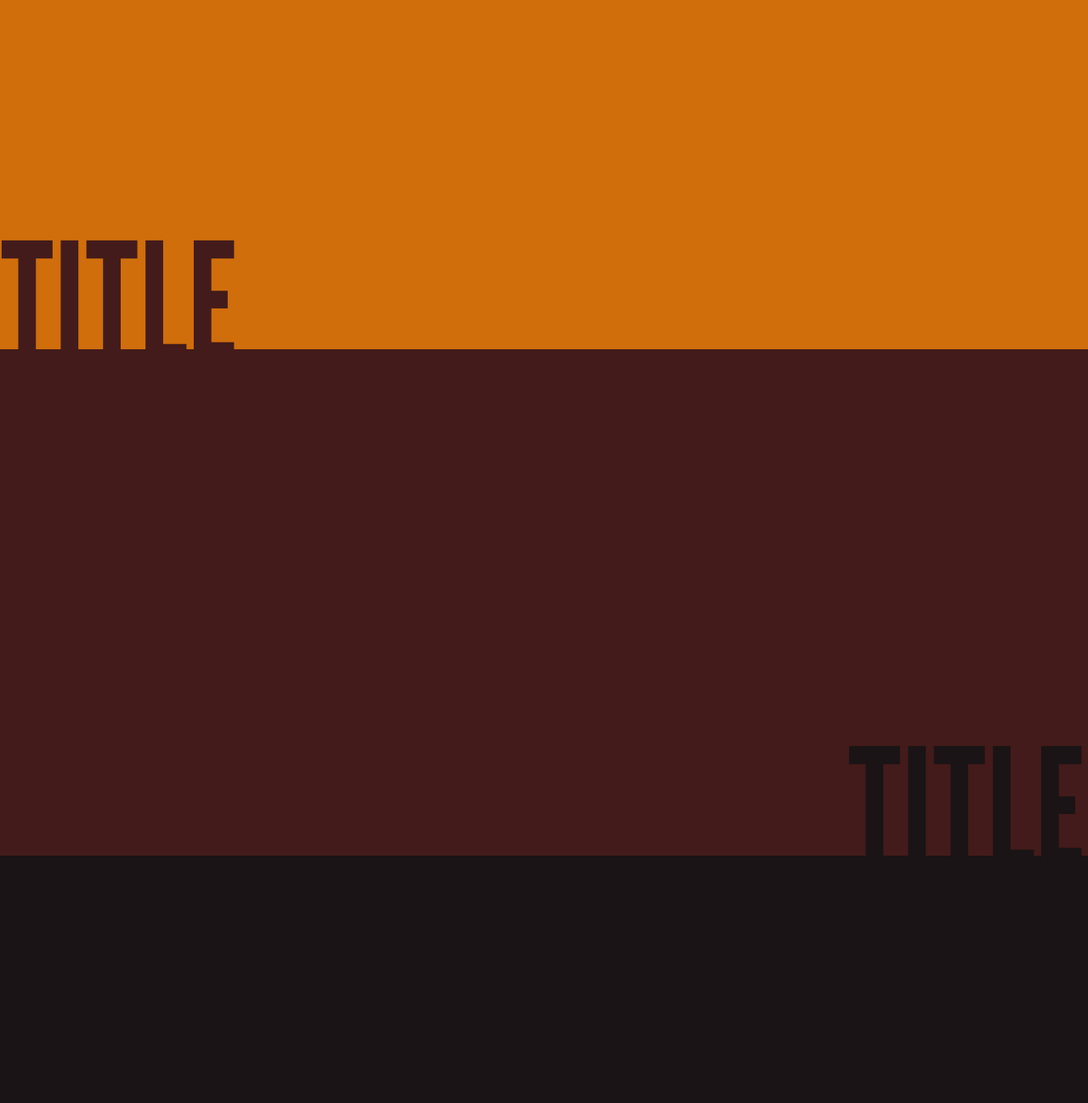
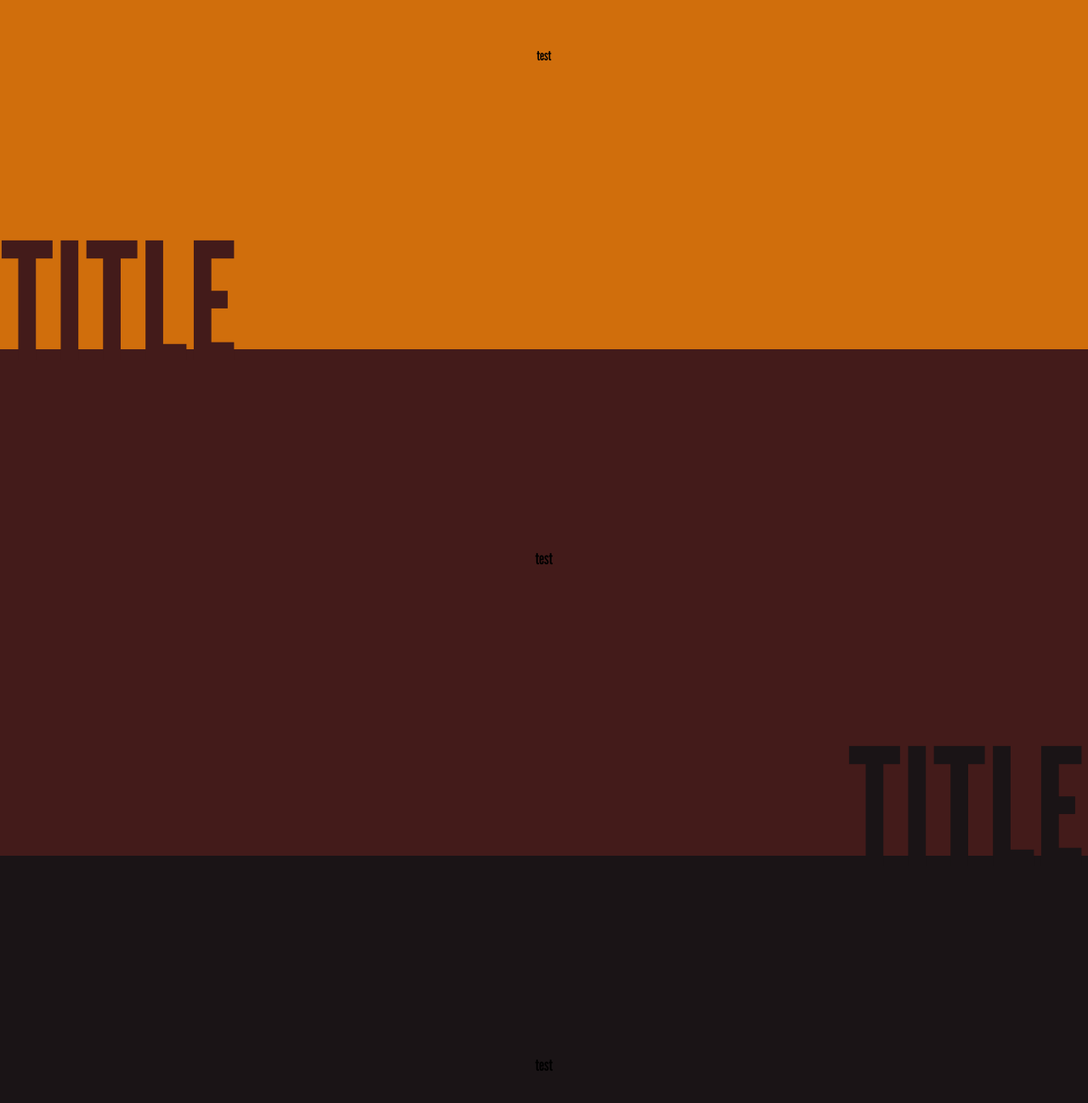
Before and after one commit to Chrisdocs/espresso, a Next.js app: page / in a window 1280 px wide. Shown: the part 969-2267 px from the top of the page at 85% size. Built offline with nearby package versions, Linux system fonts and the light colour scheme.

Commit message:
text sections for header and body components

```diff
--- a/components/BodySectionA.jsx
+++ b/components/BodySectionA.jsx
@@ -1,11 +1,15 @@
-import React from 'react';
-import styles from '../styles/Home.module.scss';
+import React from "react";
+import styles from "../styles/Home.module.scss";
 
-export default function BodySectionA (style1, style2, title) {
-	return (
-		<div className={styles.bodyA}>
-			<p>TITLE</p>
-			<div className={styles.bodyBlockA}></div>
-		</div>
-	)
+export default function BodySectionA(style1, style2, title) {
+  return (
+    <div className={styles.bodyA}>
+      <p className={styles.title}>TITLE</p>
+      <div className={styles.bodyBlockA}>
+        <div className={styles.content}>
+          <p>test</p>
+        </div>
+      </div>
+    </div>
+  );
 }
--- a/components/BodySectionB.jsx
+++ b/components/BodySectionB.jsx
@@ -1,11 +1,15 @@
-import React from 'react';
-import styles from '../styles/Home.module.scss';
+import React from "react";
+import styles from "../styles/Home.module.scss";
 
-export default function BodySectionB () {
-	return (
-		<div className={styles.bodyTwo}>
-			<p>TITLE</p>
-			<div className={styles.bodyBlockTwo}></div>
-		</div>
-	)
+export default function BodySectionB() {
+  return (
+    <div className={styles.bodyTwo}>
+      <p>TITLE</p>
+      <div className={styles.bodyBlockTwo}>
+        <div className={styles.content}>
+          <p>test</p>
+        </div>
+      </div>
+    </div>
+  );
 }
--- a/components/Header.jsx
+++ b/components/Header.jsx
@@ -10,6 +10,7 @@ export default function Header () {
 			ESPRESSO
 			</p>
 		<div className={styles.headerBody}>
+			<p className={styles.content}>test</p>
 		</div>
 		<BodySectionA />
 		<BodySectionB />
--- a/styles/Home.module.scss
+++ b/styles/Home.module.scss
@@ -16,7 +16,7 @@
 		background-image: linear-gradient($txt-gradient, $txt-primary);
 		background-clip: text;
 		color: transparent;
-		font-family: 'League Gothic', sans-serif;;
+		font-family: $font-primary;
 		margin-bottom: 0;
 		margin-left: 0;
 		margin-right: 0;
@@ -29,6 +29,12 @@
 		grid-row: 2;
 		background-color: $color-secondary;
 		height: 60vh;
+
+		.content{
+			text-align: center;
+			margin-top: 30vh;
+			font-family: $font-primary;
+		}
 	}
 }
 
@@ -58,6 +64,16 @@
 		background-color: $color-tertiary;
 		height: 60vh;
 	}
+
+	.content{
+		padding-top: 30vh;
+		p {
+		z-index: 99;
+		color: black;
+		text-align: center;
+		font-size: larger;
+		}
+	}
 }
 
 .bodyTwo {
@@ -82,6 +98,17 @@
 		grid-row: 2;
 		background-color: $color-quaternary;
 		height: 60vh;
+	}
+
+	.content{
+		padding-top: 30vh;
+		p {
+		z-index: 99;
+		color: black;
+		text-align: center;
+		font-size: larger;
+		background-color: $color-quaternary;
+		}
 	}
 }
 
--- a/styles/_mixins.scss
+++ b/styles/_mixins.scss
@@ -11,6 +11,8 @@ $txt-primary: $color-secondary;
 $text-secondary: $color-primary;
 $text-quaternary: $color-quaternary;
 
+$font-primary: 'League Gothic', sans-serif;
+
 @mixin desktop() {
 	@media (max-width: 600px) {
 		@content;
```
